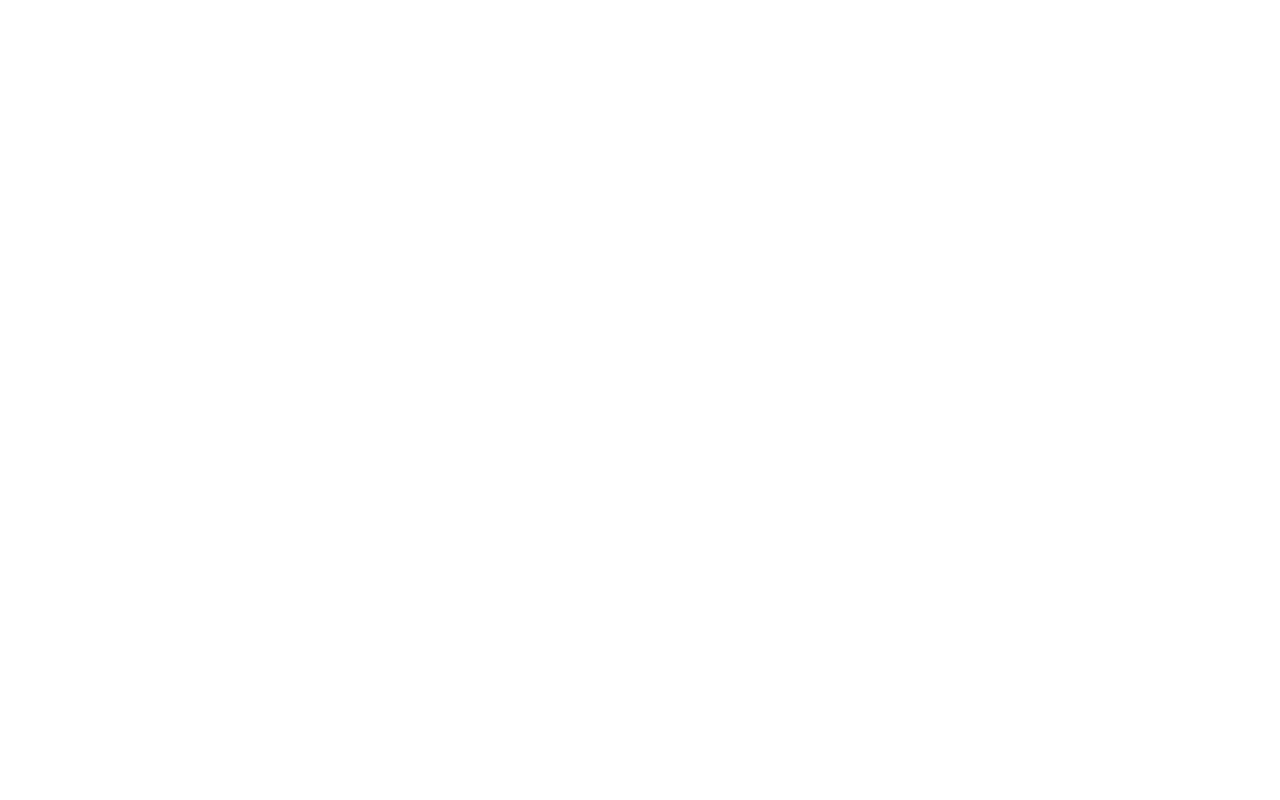
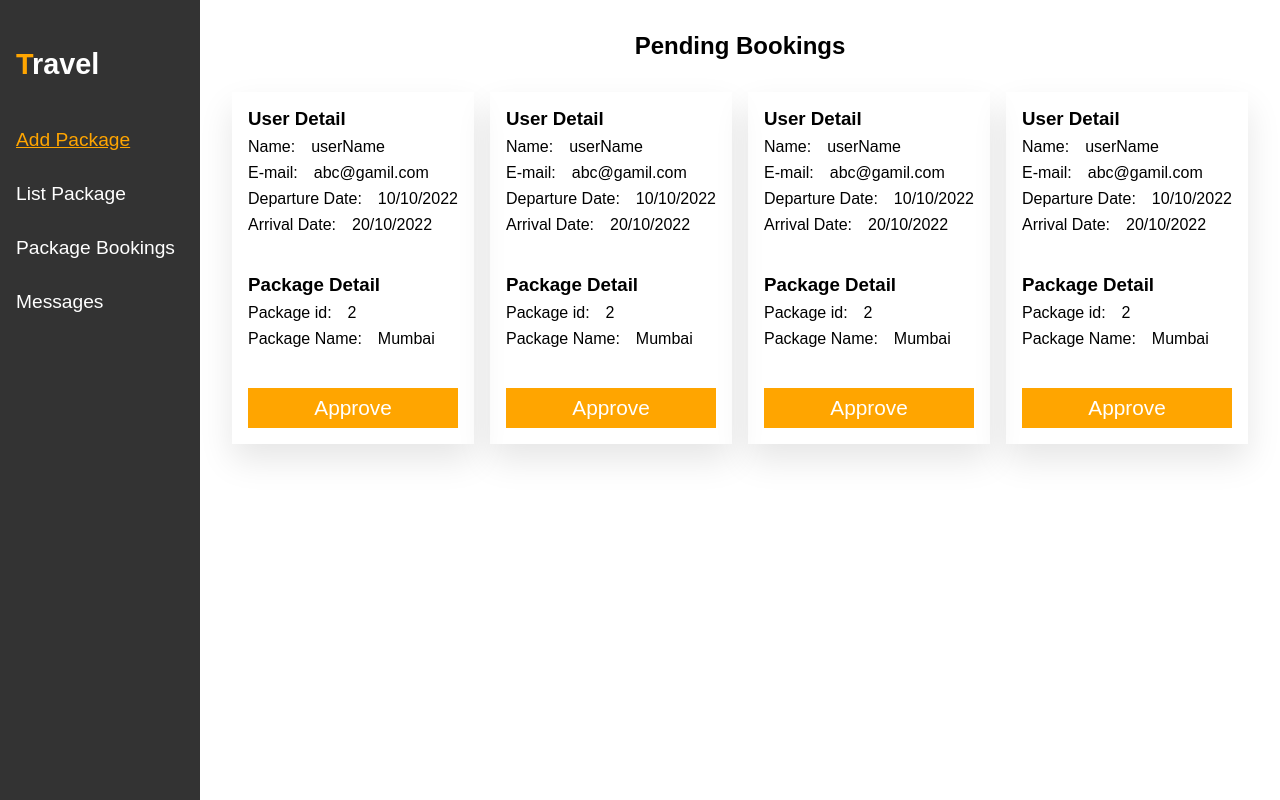
Before and after one commit to BLooDBRothER/tours_travel, a plain HTML site: page frontend/admin/index.html in a window 1280 px wide. Drawn offline with Linux system fonts and the light colour scheme.

Commit message:
Create pending list package and update booking form

```diff
--- a/frontend/admin/css/style.css
+++ b/frontend/admin/css/style.css
@@ -0,0 +1,187 @@
+:root {
+  --orange: #ffa500;
+  --gray: #333;
+}
+
+* {
+  font-family: "Nunito", sans-serif;
+  margin: 0;
+  padding: 0;
+  box-sizing: border-box;
+  outline: none;
+  border: none;
+  text-decoration: none;
+  transition: all 0.2s linear;
+}
+
+body {
+  overflow-x: hidden;
+}
+
+.btn {
+  margin-top: 1rem;
+  background: var(--orange);
+  color: #fff;
+  padding: 0.8rem 3rem;
+  border: 0.2rem solid var(--orange);
+  cursor: pointer;
+  font-size: 1.7rem;
+  text-align: center;
+}
+
+.btn:hover {
+  background: rgba(255, 165, 0, 0.2);
+  color: var(--orange);
+}
+
+/* header */
+
+header {
+  padding: 1rem;
+  width: 200px;
+  height: 100vh;
+  font-size: 1.2rem;
+  position: fixed;
+  top: 0;
+  left: 0;
+  background-color: var(--gray);
+  color: white;
+}
+
+header h2 {
+  margin: 2rem 0;
+}
+
+header h2 span {
+  color: var(--orange);
+}
+
+.links .link {
+  cursor: pointer;
+  padding: 1rem 0;
+}
+
+.links .link:hover {
+  color: var(--orange);
+}
+
+.links .link.selected {
+  color: var(--orange);
+  text-decoration: underline;
+}
+
+/* section common */
+
+.section {
+  width: calc(100vw - 200px);
+  min-height: 100vh;
+  padding: 2rem;
+  margin-left: 200px;
+  /* background-color: var(--orange); */
+}
+
+.section-title {
+  text-align: center;
+  margin-bottom: 2rem;
+}
+
+/* Add Package */
+
+.add-pkg {
+  display: flex;
+  flex-direction: column;
+  width: 400px;
+  margin: 0 auto;
+}
+
+.add-pkg > * {
+  margin: 1rem 0;
+}
+
+.add-pkg .add-pkg-input {
+  font-size: 1.3rem;
+  padding: 1rem;
+  border: 1px solid rgba(51, 51, 51, 0.397);
+}
+
+/* List package */
+
+.package-container {
+  display: flex;
+  justify-content: center;
+  width: 100%;
+  flex-wrap: wrap;
+  gap: 1rem;
+}
+
+.package-container .package {
+  width: 20rem;
+  /* flex:1 1 30rem; */
+  border-radius: 0.5rem;
+  overflow: hidden;
+  box-shadow: 0 1rem 2rem rgba(0, 0, 0, 0.1);
+}
+
+.package-container .package img{
+    width: 100%;
+    height: 200px;
+    object-fit: cover;
+}
+
+.package-container .package .content{
+    padding-left: 1rem;
+    padding-bottom: 2rem;
+}
+
+.package-container .package .content > *{
+    margin: 1.4rem 0;
+}
+
+.package-container .package .book-btn{
+    font-size: 1.2rem;
+    padding: .5rem 1rem;
+}
+
+.package-container .package .content i{
+    color: var(--orange);
+}
+
+/* Package Bookings */
+
+.bookings-container{
+    display: flex;
+    gap: 1rem;
+}
+
+.booking{
+    width: 250px;
+    display: flex;
+    flex-direction: column;
+    box-shadow: 0 1rem 2rem rgba(0, 0, 0, 0.1);
+}
+
+.booking > *{
+    margin: 1rem;
+}
+
+
+.booking span{
+    margin-left: 1rem;
+}
+
+.booking .user-detail > div, .booking .pkg-detail > div{
+    display: flex;
+    width: 100%;
+    margin: .5rem 0 ;
+    /* flex-direction: column; */
+    /* justify-content: space-between; */
+}
+
+.booking .approve-btn{
+    font-size: 1.3rem;
+    padding: .3rem 1rem;
+}
+
+.none {
+  display: none;
+}
--- a/frontend/admin/index.html
+++ b/frontend/admin/index.html
@@ -0,0 +1,151 @@
+<!DOCTYPE html>
+<html lang="en">
+<head>
+    <meta charset="UTF-8">
+    <meta http-equiv="X-UA-Compatible" content="IE=edge">
+    <meta name="viewport" content="width=device-width, initial-scale=1.0">
+
+    <!-- font awesome cdn link  -->
+    <link rel="stylesheet" href="https://cdnjs.cloudflare.com/ajax/libs/font-awesome/5.15.3/css/all.min.css">
+
+    <!-- custom css file link  -->
+    <link rel="stylesheet" href="./css/style.css">
+
+    <title>Travel | Admin</title>
+</head>
+<body>
+    <header>
+
+        <div id="menu-bar" class="fas fa-bars none"></div>
+
+        <h2 class="logo"><span>T</span>ravel</h2>
+        <nav class="links">
+            <div class="link selected">Add Package</div>
+            <div class="link">List Package</div>
+            <div class="link">Package Bookings</div>
+            <div class="link">Messages</div>
+        </nav>
+    </header>
+
+    <section class="section add-pkg-container none">
+        <h2 class="section-title">Add Package</h2>
+        <form action="" class="add-pkg">
+            <input type="text" class="add-pkg-input add-pkg-name" placeholder="Enter package Name">
+            <input type="text" class="add-pkg-input add-pkg-price" placeholder="Enter package Price">
+            <textarea name="description" placeholder="Enter package Description" class="add-pkg-input add-pkg-des" cols="30" rows="3"></textarea>
+            <input type="file" name="file" class="add-pkg-input add-pkg-img">
+            <div class="add-pkg-btn btn">Add Package</div>
+        </form>
+    </section>
+
+    <section class="section list-pkg-container none">
+        <h2 class="section-title">List Packages</h2>
+        <div class="package-container">
+            <div class="package">
+                <img src="https://cdn.pixabay.com/photo/2015/01/23/12/43/gateway-of-india-609076__340.jpg" alt="loacation">
+                <div class="content">
+                    <h3> <i class="fas fa-map-marker-alt"></i> mumbai </h3>
+                    <p>Lorem ipsum dolor sit amet consectetur adipisicing elit. Veritatis, nam!</p>
+                    <div class="price"> $90.00 </div>
+                    <span class="btn book-btn" data-id="1" data-name="Mumbai" data-price="30000">Edit Package</span>
+                </div>
+            </div>
+            <div class="package">
+                <img src="https://cdn.pixabay.com/photo/2015/01/23/12/43/gateway-of-india-609076__340.jpg" alt="loacation">
+                <div class="content">
+                    <h3> <i class="fas fa-map-marker-alt"></i> mumbai </h3>
+                    <p>Lorem ipsum dolor sit amet consectetur adipisicing elit. Veritatis, nam!</p>
+                    <div class="price"> $90.00 </div>
+                    <span class="btn book-btn" data-id="1" data-name="Mumbai" data-price="30000">Edit Package</span>
+                </div>
+            </div>
+            <div class="package">
+                <img src="https://cdn.pixabay.com/photo/2015/01/23/12/43/gateway-of-india-609076__340.jpg" alt="loacation">
+                <div class="content">
+                    <h3> <i class="fas fa-map-marker-alt"></i> mumbai </h3>
+                    <p>Lorem ipsum dolor sit amet consectetur adipisicing elit. Veritatis, nam!</p>
+                    <div class="price"> $90.00 </div>
+                    <span class="btn book-btn" data-id="1" data-name="Mumbai" data-price="30000">Edit Package</span>
+                </div>
+            </div>
+            <div class="package">
+                <img src="https://cdn.pixabay.com/photo/2015/01/23/12/43/gateway-of-india-609076__340.jpg" alt="loacation">
+                <div class="content">
+                    <h3> <i class="fas fa-map-marker-alt"></i> mumbai </h3>
+                    <p>Lorem ipsum dolor sit amet consectetur adipisicing elit. Veritatis, nam!</p>
+                    <div class="price"> $90.00 </div>
+                    <span class="btn book-btn" data-id="1" data-name="Mumbai" data-price="30000">Edit Package</span>
+                </div>
+            </div>
+        </div>
+    </section>
+
+    <section class="section bookings">
+        <h2 class="section-title">Pending Bookings</h2>
+        <div class="bookings-container">
+            <div class="booking">
+                <div class="user-detail">
+                    <h3>User Detail</h3>
+                    <div class="user-name">Name: <span>userName</span></div>
+                    <div class="user-email">E-mail: <span>abc@gamil.com</span></div>
+                    <div class="user-dep-date">Departure Date: <span>10/10/2022</span></div>
+                    <div class="user-arr-date">Arrival Date: <span>20/10/2022</span></div>
+                </div>
+                <div class="pkg-detail">
+                    <h3>Package Detail</h3>
+                    <div class="pkg-id">Package id: <span>2</span></div>
+                    <div class="pkg-name">Package Name: <span>Mumbai</span></div>
+                </div>
+                <div class="btn approve-btn">Approve</div>
+            </div>
+            <div class="booking">
+                <div class="user-detail">
+                    <h3>User Detail</h3>
+                    <div class="user-name">Name: <span>userName</span></div>
+                    <div class="user-email">E-mail: <span>abc@gamil.com</span></div>
+                    <div class="user-dep-date">Departure Date: <span>10/10/2022</span></div>
+                    <div class="user-arr-date">Arrival Date: <span>20/10/2022</span></div>
+                </div>
+                <div class="pkg-detail">
+                    <h3>Package Detail</h3>
+                    <div class="pkg-id">Package id: <span>2</span></div>
+                    <div class="pkg-name">Package Name: <span>Mumbai</span></div>
+                </div>
+                <div class="btn approve-btn">Approve</div>
+            </div>
+            <div class="booking">
+                <div class="user-detail">
+                    <h3>User Detail</h3>
+                    <div class="user-name">Name: <span>userName</span></div>
+                    <div class="user-email">E-mail: <span>abc@gamil.com</span></div>
+                    <div class="user-dep-date">Departure Date: <span>10/10/2022</span></div>
+                    <div class="user-arr-date">Arrival Date: <span>20/10/2022</span></div>
+                </div>
+                <div class="pkg-detail">
+                    <h3>Package Detail</h3>
+                    <div class="pkg-id">Package id: <span>2</span></div>
+                    <div class="pkg-name">Package Name: <span>Mumbai</span></div>
+                </div>
+                <div class="btn approve-btn">Approve</div>
+            </div>
+            <div class="booking">
+                <div class="user-detail">
+                    <h3>User Detail</h3>
+                    <div class="user-name">Name: <span>userName</span></div>
+                    <div class="user-email">E-mail: <span>abc@gamil.com</span></div>
+                    <div class="user-dep-date">Departure Date: <span>10/10/2022</span></div>
+                    <div class="user-arr-date">Arrival Date: <span>20/10/2022</span></div>
+                </div>
+                <div class="pkg-detail">
+                    <h3>Package Detail</h3>
+                    <div class="pkg-id">Package id: <span>2</span></div>
+                    <div class="pkg-name">Package Name: <span>Mumbai</span></div>
+                </div>
+                <div class="btn approve-btn">Approve</div>
+            </div>
+        </div>
+    </section>
+
+    <script src="./js/script.js"></script>
+</body>
+</html>
```
Also changed, not shown: frontend/client/index.html (+5 -1 lines).
